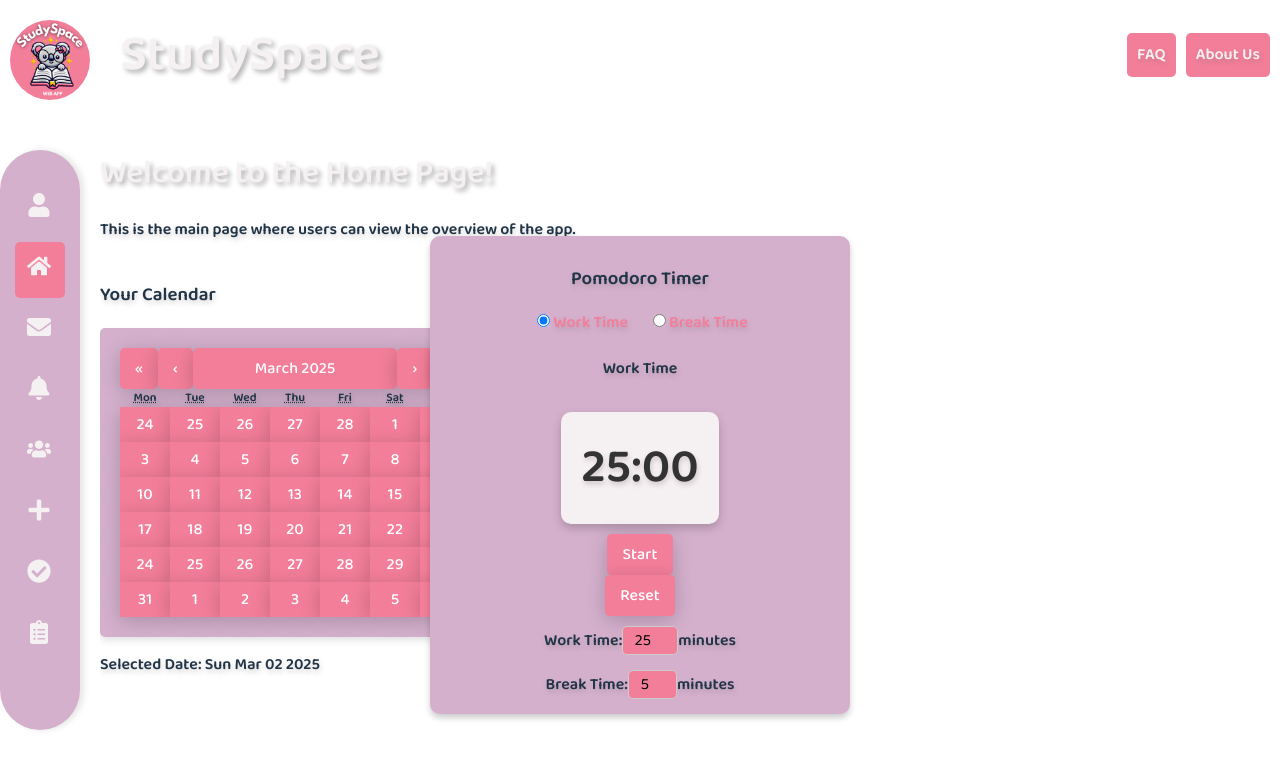
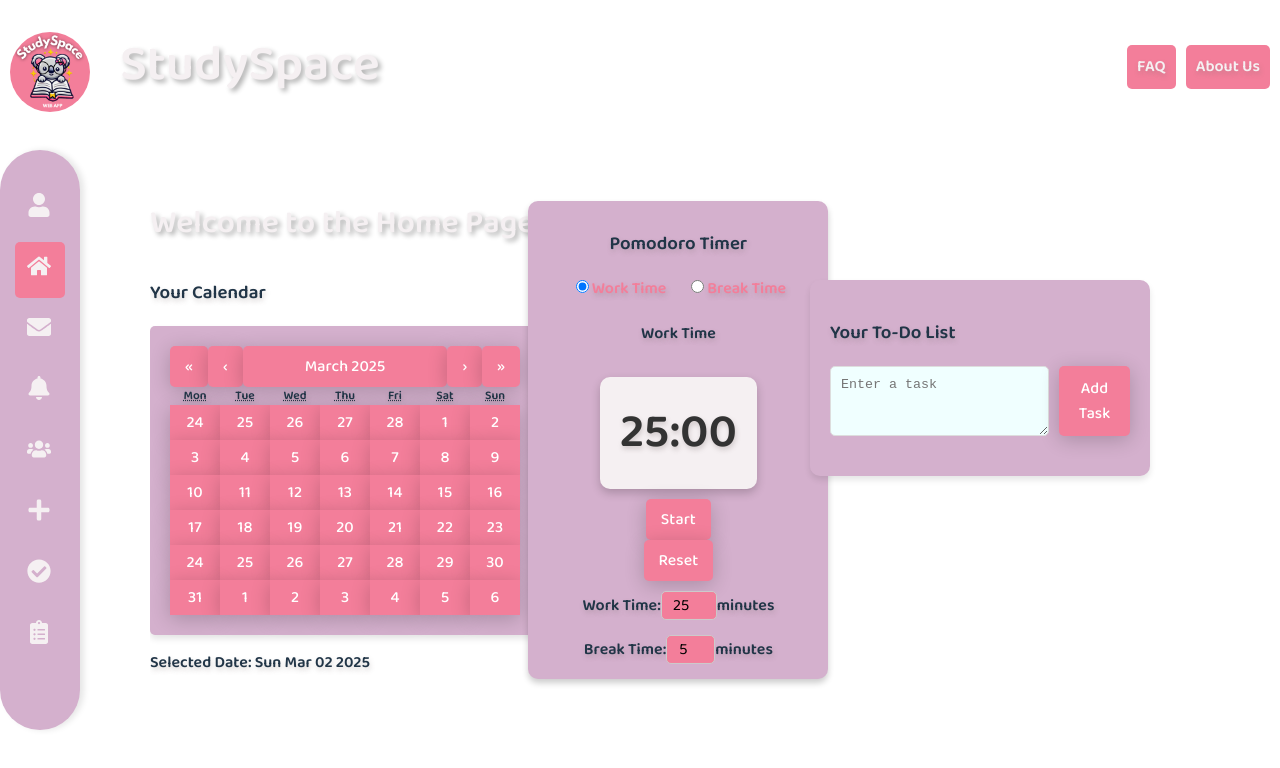
Before and after one commit to KaileeSantucci/SOEN341, a React (Vite) app in the folder studyspaces/: page / in a window 1280 px wide. Shown: the top 768 px of the page. Built offline with nearby package versions, Linux system fonts and the light colour scheme.

Commit message:
added pomodoro timer and to-do list components of homepage

```diff
--- a/studyspaces/src/App.css
+++ b/studyspaces/src/App.css
@@ -71,7 +71,7 @@ h1 {
   font-weight: bold;
   text-shadow: 3px 3px 5px rgba(0, 0, 0, 0.3);
   color: #f5f0f2;
-  margin: 0;
+  margin-top: 30px;
   margin-left: 20px; /* Adjust margin to the left of the logo */
   display: inline-block;  /* Align the title to the left of the logo */
   line-height: 1;  /* Ensure the title is vertically centered with the logo */
@@ -89,6 +89,7 @@ h2 {
   align-items: center;
   color: #f5f0f2; /* Adjust title color if needed */
   margin: 0;
+
 
 }
 
--- a/studyspaces/src/App.jsx
+++ b/studyspaces/src/App.jsx
@@ -1,3 +1,4 @@
+import React from 'react';
 import { BrowserRouter as Router, Route, Routes, Link } from 'react-router-dom';
 import Sidebar from './components/Sidebar'; // Import Sidebar
 import MyAccount from './pages/MyAccount';
@@ -7,7 +8,7 @@ import Activity from './pages/Activity';
 import GroupMessaging from './pages/GroupMessaging';
 import AddFriends from './pages/AddFriends';
 import CustomizeBackground from './pages/CustomizeBackground';
-import ToDoList from './pages/ToDoList';
+import ToDoList from './pages/AdminFlags';
 import FAQ from './pages/FAQ';
 import AboutUs from './pages/AboutUs';
 import Logo from './assets/logo.png';
--- a/studyspaces/src/pages/HomePage.jsx
+++ b/studyspaces/src/pages/HomePage.jsx
@@ -1,7 +1,64 @@
 import React, { useState, useEffect } from 'react';
 import Calendar from 'react-calendar';
-import '../styles/Calendar.css'; // Calendar CSS
-import '../styles/Timer.css'; // Timer CSS
+import '../styles/HomePage.css';
+
+
+const ToDoList = () => {
+  const [tasks, setTasks] = useState([]);
+  const [task, setTask] = useState("");
+
+  // Handle task input change
+  const handleChange = (e) => setTask(e.target.value);
+
+  // Add task to the list
+  const addTask = () => {
+    if (task.trim()) {
+      setTasks([...tasks, { text: task, completed: false }]);
+      setTask(""); // Clear the input field after adding task
+    }
+  };
+
+  // Toggle task completion
+  const toggleTask = (index) => {
+    const newTasks = [...tasks];
+    newTasks[index].completed = !newTasks[index].completed;
+    setTasks(newTasks);
+  };
+
+  // Remove task from the list
+  const removeTask = (index) => {
+    const newTasks = tasks.filter((_, i) => i !== index);
+    setTasks(newTasks);
+  };
+
+  return (
+    <div className="todo-container">
+      <h3>Your To-Do List</h3>
+      <div className="todo-input">
+        <textarea
+          type="text"
+          value={task}
+          onChange={handleChange}
+          placeholder="Enter a task"
+        />
+        <button onClick={addTask}>Add Task</button>
+      </div>
+      <ul className="todo-list">
+        {tasks.map((task, index) => (
+          <li key={index} className={task.completed ? "completed" : ""}>
+            <input
+              type="checkbox"
+              checked={task.completed}
+              onChange={() => toggleTask(index)}
+            />
+            {task.text}
+            <button onClick={() => removeTask(index)}>Remove</button>
+          </li>
+        ))}
+      </ul>
+    </div>
+  );
+};
 
 const PomodoroTimer = () => {
   const [workTime, setWorkTime] = useState(25 * 60); // Default work time 25 minutes
@@ -122,14 +179,7 @@ const PomodoroTimer = () => {
         </label>
       </div>
 
-      {/* <div className="timer">
-        <h4>{isWorking ? 'Work' : 'Break'} Time</h4>
-        <div className="time">{formatTime(timeLeft)}</div>
-        <button onClick={startPauseTimer}>
-          {isActive ? 'Pause' : 'Start'}
-        </button>
-        <button onClick={resetTimer}>Reset</button>
-      </div> */}
+
     </div>
   );
 };
@@ -144,7 +194,7 @@ const HomePage = () => {
   return (
     <div className="home-page-container">
       <h2>Welcome to the Home Page!</h2>
-      <p>This is the main page where users can view the overview of the app.</p>
+
 
       {/* Calendar */}
       <div className="calendar-container">
@@ -159,6 +209,10 @@ const HomePage = () => {
       <div className="pomodoro-wrapper">
         <PomodoroTimer />
       </div>
+      {/* To-Do List */}
+      <div className="todo-wrapper">
+        <ToDoList />
+      </div>
     </div>
   );
 };
--- a/studyspaces/src/styles/Calendar.css
+++ /dev/null
@@ -1,41 +0,0 @@
-/* Styling for the calendar container */
-.calendar-container {
-    position: relative;
-    width: 390px;  /* Set a fixed width */
-    max-height: 600px;  /* Set a fixed height */
-    overflow: hidden;
-    margin-top: 20px;
-  }
-
-  /* Wrapping the calendar for Draggable */
-  .calendar-wrapper {
-    width: 100%;
-    max-width: 400px;  /* Set max width to control the size */
-    max-height: 400px; /* Set max height */
-    overflow: visible;
-  }
-
-  /* If you need to adjust calendar's size further */
-  .react-calendar {
-  font-family: 'Baloo 2', sans-serif;
-  font-size: 12px; /* Adjust font size */
-  background-color: #d4b0cd; /* White background */
-  border-radius: 5px; /* Slight round corners */
-  padding: 20px; /* Padding to space out the days */
-  box-shadow: 0px 4px 6px rgba(0, 0, 0, 0.1); /* Add a slight shadow */
-  }
-
-  .react-calendar__tile {
-    border-radius: 0; /* Make sure the tiles have square corners */
-    padding: 5px;
-  }
-  .react-calendar__navigation {
-    display: flex;
-    justify-content: space-between;
-    align-items: center;
-  }
-
-  .react-calendar__month-view__weekdays {
-    font-weight: bold;
-    text-align: center;
-  }
--- /dev/null
+++ b/studyspaces/src/styles/HomePage.css
@@ -0,0 +1,231 @@
+
+.home-page-container {
+    display: flex;
+    justify-content: space-between; /* Spread out content horizontally */
+    align-items: flex-start; /* Align items at the top */
+    flex-wrap: wrap; /* Ensure responsiveness */
+    padding: 50px;
+  }
+
+/* To-Do List styling */
+.todo-container {
+    background-color: #d4b0cd;
+    padding: 20px;
+    border-radius: 10px;
+    box-shadow: 0px 4px 6px rgba(0, 0, 0, 0.1);
+    width: 100%;
+    max-width: 300px;
+    margin-top: 80px;
+    position: absolute;
+    max-height: 500px;
+    overflow-y: auto;
+
+  }
+
+  .todo-wrapper {
+    flex: 1;
+    margin-left: 10px;
+    max-width: 400px; /* Limit the width of the to-do list */
+
+  }
+
+  .todo-input {
+    display: flex;
+    gap: 10px;
+    margin-bottom: 20px;
+  }
+
+  .todo-input textarea {
+    padding: 10px;
+    width: 80%;
+    border-radius: 5px;
+    border: 1px solid #ddd;
+    background-color: azure;
+    color: black;
+    resize: vertical; /* Allow vertical resizing of the textarea */
+  }
+
+
+  .todo-input button {
+    padding: 10px;
+    background-color: #f37e9a;
+    color: f37e9a;
+    border: none;
+    border-radius: 5px;
+    cursor: pointer;
+  }
+
+  .todo-input button:hover {
+    background-color: #d4b0cd;
+  }
+
+  .todo-list {
+    list-style: none;
+    padding: 0;
+  }
+
+  .todo-list li {
+    display: flex;
+    align-items: center;
+    flex-wrap: wrap;
+    gap: 10px;
+    padding: 10px;
+    margin-bottom: 10px;
+    border: 1px solid #ddd;
+    border-radius: 5px;
+    background-color: #f37e9a;
+    word-wrap: break-word;
+    white-space: normal;
+
+  }
+
+  .todo-list li.completed {
+    text-decoration: line-through;
+    background-color: #e0e0e0;
+  }
+
+  .todo-list li button {
+    background-color: transparent;
+    border: none;
+    background-color: white;
+    color: #f37e9a;
+    cursor: pointer;
+  }
+
+  .todo-list li button:hover {
+    text-decoration: underline;
+  }
+
+  /* Timer styling */
+.pomodoro-wrapper {
+
+    display: flex;
+    justify-content: center;  /* Align horizontally at the center */
+    align-items: center;      /* Align vertically at the center */
+    position: fixed;
+    top: 50%;
+    left: 53%;
+    transform: translate(-50%, -50%);
+    flex: 1;
+    max-width: 300px; /* Optional: Limiting the size */
+    margin-top: 40px;;
+  }
+
+  .pomodoro-container {
+    text-align: center;
+    background-color: #d4b0cd; /* Light background for the timer box */
+    padding: 10px;
+    border-radius: 10px;
+    box-shadow: 0px 4px 6px rgba(0, 0, 0, 0.2);
+    width: 300px;  /* You can adjust the width based on your preference */
+    font-family: 'Baloo 2', sans-serif;
+  }
+
+  .time-select label {
+    font-size: 1rem;
+    font-weight: bold;
+    padding: 5px;
+    margin-top: 5px;
+    display: block;
+    font-family: 'Baloo 2', sans-serif;
+  }
+
+  .time-select input {
+    font-family: 'Baloo 2', sans-serif; /* Same font */
+    font-size: 1rem; /* Set font size */
+    border-radius: 5px;
+    border: 1px solid #ccc;
+    background-color: #F37E9A; /* Change input background color */
+    text-align: center;
+  }
+
+  .timer {
+    display: flex;
+    flex-direction: column;
+    align-items: center;
+    justify-content: center;
+  }
+
+  .time {
+    font-size: 3rem;
+    font-weight: bold;
+    margin: 10px 0;
+    padding: 20px;
+    background-color: #f5f0f2;  /* Light background color */
+    border-radius: 10px;         /* Rounded corners */
+    box-shadow: 0px 4px 10px rgba(0, 0, 0, 0.2);  /* Shadow effect */
+    color: #333;  /* Dark color for the time text */
+  }
+
+  button {
+    padding: 8px 15px;
+    margin: 0px;
+    font-size: 1rem;
+    cursor: pointer;
+    border: none;
+    border-radius: 5px;
+    background-color: #f37e9a;
+    color: white;
+    box-shadow: 0px 4px 20px rgba(0, 0, 0, 0.2);  /* Shadow effect */
+  }
+
+  button:hover {
+    background-color: #e7dee1;
+  }
+
+  .session-selector {
+
+    display: flex;
+    justify-content: center;
+    gap: 20px;
+  }
+
+  .session-selector label {
+    font-size: 1rem;
+    font-weight: bold;
+    color: #f37e9a;
+    cursor: pointer;
+  }
+
+  /* Styling for the calendar container */
+.calendar-container {
+    position: absolute;
+    width: 390px;  /* Set a fixed width */
+    max-height: 600px;  /* Set a fixed height */
+    overflow: hidden;
+    margin-top: 60px;
+    flex: 1;
+  }
+
+
+  .calendar-wrapper {
+    width: 100%;
+    max-width: 400px;  /* Set max width to control the size */
+    max-height: 400px; /* Set max height */
+    overflow: visible;
+  }
+
+
+  .react-calendar {
+  font-family: 'Baloo 2', sans-serif;
+  font-size: 12px; /* Adjust font size */
+  background-color: #d4b0cd; /* White background */
+  border-radius: 5px; /* Slight round corners */
+  padding: 20px; /* Padding to space out the days */
+  box-shadow: 0px 4px 6px rgba(0, 0, 0, 0.1); /* Add a slight shadow */
+  }
+
+  .react-calendar__tile {
+    border-radius: 0; /* Make sure the tiles have square corners */
+    padding: 5px;
+  }
+  .react-calendar__navigation {
+    display: flex;
+    justify-content: space-between;
+    align-items: center;
+  }
+
+  .react-calendar__month-view__weekdays {
+    font-weight: bold;
+    text-align: center;
+  }
--- a/studyspaces/src/styles/Timer.css
+++ /dev/null
@@ -1,89 +0,0 @@
-/* Timer.css */
-.pomodoro-wrapper {
-  position: fixed;
-  display: flex;
-  justify-content: center;  /* Align horizontally at the center */
-  align-items: center;      /* Align vertically at the center */
-  height: 100vh;            /* Full height of the viewport */
-  position: absolute;
-  top: 50%;
-  left: 50%;
-  transform: translate(-50%, -50%);
-  z-index: 10;
-}
-
-.pomodoro-container {
-  text-align: center;
-  background-color: #d4b0cd; /* Light background for the timer box */
-  padding: 10px;
-  border-radius: 10px;
-  box-shadow: 0px 4px 6px rgba(0, 0, 0, 0.2);
-  width: 400px;  /* You can adjust the width based on your preference */
-  font-family: 'Baloo 2', sans-serif;
-}
-
-.time-select label {
-  font-size: 1rem;
-  font-weight: bold;
-  padding: 5px;
-  margin-top: 5px;
-  display: block;
-  font-family: 'Baloo 2', sans-serif;
-}
-
-.time-select input {
-  font-family: 'Baloo 2', sans-serif; /* Same font */
-  font-size: 1rem; /* Set font size */
-  border-radius: 5px;
-  border: 1px solid #ccc;
-  background-color: #F37E9A; /* Change input background color */
-  text-align: center;
-}
-
-.timer {
-  display: flex;
-  flex-direction: column;
-  align-items: center;
-  justify-content: center;
-}
-
-.time {
-  font-size: 3rem;
-  font-weight: bold;
-  margin: 10px 0;
-  padding: 20px;
-  background-color: #f5f0f2;  /* Light background color */
-  border-radius: 10px;         /* Rounded corners */
-  box-shadow: 0px 4px 10px rgba(0, 0, 0, 0.2);  /* Shadow effect */
-  color: #333;  /* Dark color for the time text */
-}
-
-button {
-  padding: 8px 15px;
-  margin: 0px;
-  font-size: 1rem;
-  cursor: pointer;
-  border: none;
-  border-radius: 5px;
-  background-color: #f37e9a;
-  color: white;
-  box-shadow: 0px 4px 20px rgba(0, 0, 0, 0.2);  /* Shadow effect */
-}
-
-button:hover {
-  background-color: #e7dee1;
-}
-
-.session-selector {
-
-  display: flex;
-  justify-content: center;
-  gap: 20px;
-}
-
-.session-selector label {
-  font-size: 1rem;
-  font-weight: bold;
-  color: #f37e9a;
-  cursor: pointer;
-}
```
Also changed, not shown: studyspaces/src/pages/AdminFlags.jsx (renamed from studyspaces/src/pages/ToDoList.jsx).
